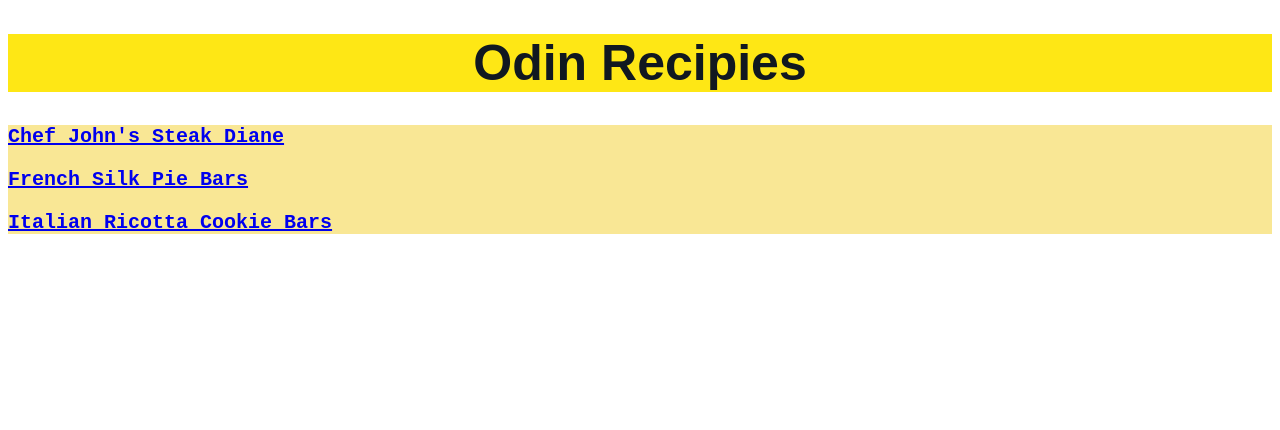
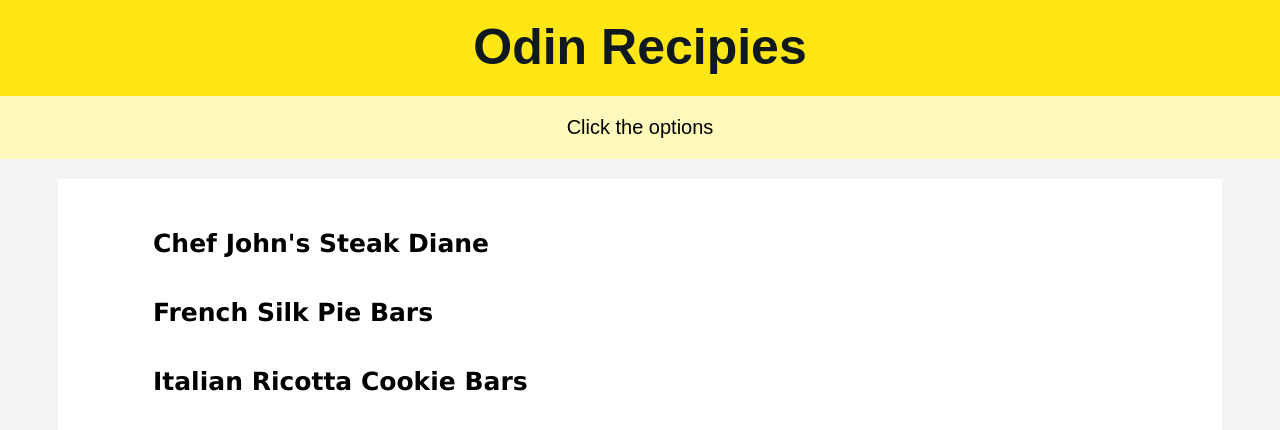
Before and after one commit to Sayanth8/odin-recipes, a plain HTML site: page index.html in a window 1280 px wide. Drawn offline with Linux system fonts and the light colour scheme.

Commit message:
i add some layout works in css

```diff
--- a/index.html
+++ b/index.html
@@ -7,11 +7,11 @@
     <link rel="stylesheet" href="style.css">
 </head>
 <body>
-    <h1>Odin Recipies</h1>
-    <p></p>
+    <header><h1>Odin Recipies</h1></header>
+    <p>Click the options</p>
     <h5>
-    <a href="recipes/steake_diane.html">Chef John's Steak Diane</a><p></p>
-    <a href="recipes/french_silk.html">French Silk Pie Bars</a><p></p>
+    <a href="recipes/steake_diane.html">Chef John's Steak Diane</a>
+    <a href="recipes/french_silk.html">French Silk Pie Bars</a>
     <a href="recipes/cookie_bar.html">Italian Ricotta Cookie Bars</a>
     </h5>
 
--- a/recipes/style2.css
+++ b/recipes/style2.css
@@ -1,20 +1,28 @@
+body {
+    background-color: #eaeaea;
+}
 h1 {
     text-align: center;
     color: black;
     font-family: Verdana, Geneva, Tahoma, sans-serif;
     font-weight: 800;
-    text-decoration: underline;
+    text-decoration:underline solid rgb(0, 174, 255) ;
     text-underline-position: below;
     font-size: 45px;
     text-transform: uppercase;
 }
 a {
-    color: red;
+    color: rgb(255, 255, 255);
     font-size: 20px;
+    background-color: brown;
+    padding-inline: 7px;
 }
 h4 {
     color: #0080ff;
     font-size: 25px;
+    margin: 20px 30px;
+    display: block;
+
 
 }
 ul,OL {
@@ -22,11 +30,8 @@ ul,OL {
     font-size: small;
     font-size: 16px;
 }
-.paragraph {
-    font-weight: 100;
-    font-size: 19px;
 
-}
+
 img {
     display: block;
   margin-left: auto;
@@ -35,9 +40,21 @@ img {
 
 .txt {
     line-height: 1.5;
+    padding: 25px 50px;
+    font-size: 20px;
 }
 #hello {
     font-weight: bold;
     line-height: 1.9;
 
 }
+div {
+    background-color: #ffffff;
+    margin: 25px 18px;
+    display:block;
+    padding: 10px;
+
+}
+#TXE {
+
+}
--- a/style.css
+++ b/style.css
@@ -1,17 +1,46 @@
+body {
+    font-family: Arial, Helvetica, sans-serif;
+    background-color: rgb(244, 244, 244);
+}
+
 h1 {
     color:  #101820;
     background-color: #FEE715;
-    font-family: Arial, Helvetica, sans-serif;
     font-weight: 800;
     font-size: 50px;
     text-align: center;
+    margin: -10px;
+    padding: 20px;
+    display: block;
+}
+p {
+    background-color: #fff9bc;
+    text-align: center;
+    font-size: 20px;
+    padding: 20px;
+    margin: 10px -10px 0px -10px;
+
 }
 h5 {
-    font-family: monospace;
-    font-size: 20px;
+    font-family: Verdana, Geneva, Tahoma, sans-serif;
+    font-size: 25px;
     text-align: left;
-    color: #F96167;
-    background-color: #F9E795;
+    background-color: #ffffff;
+    padding: 30px;
+    margin: 20px 50px;
 
 
 }
+a {
+    display: block;
+    padding: 20px;
+    margin-left: 45px;
+    width: fit-content;
+    color: black;
+    text-decoration: none;
+
+}
+a:hover {
+    color: #FEE715;
+
+}
```
Also changed, not shown: recipes/cookie_bar.html (+12 -3 lines).
